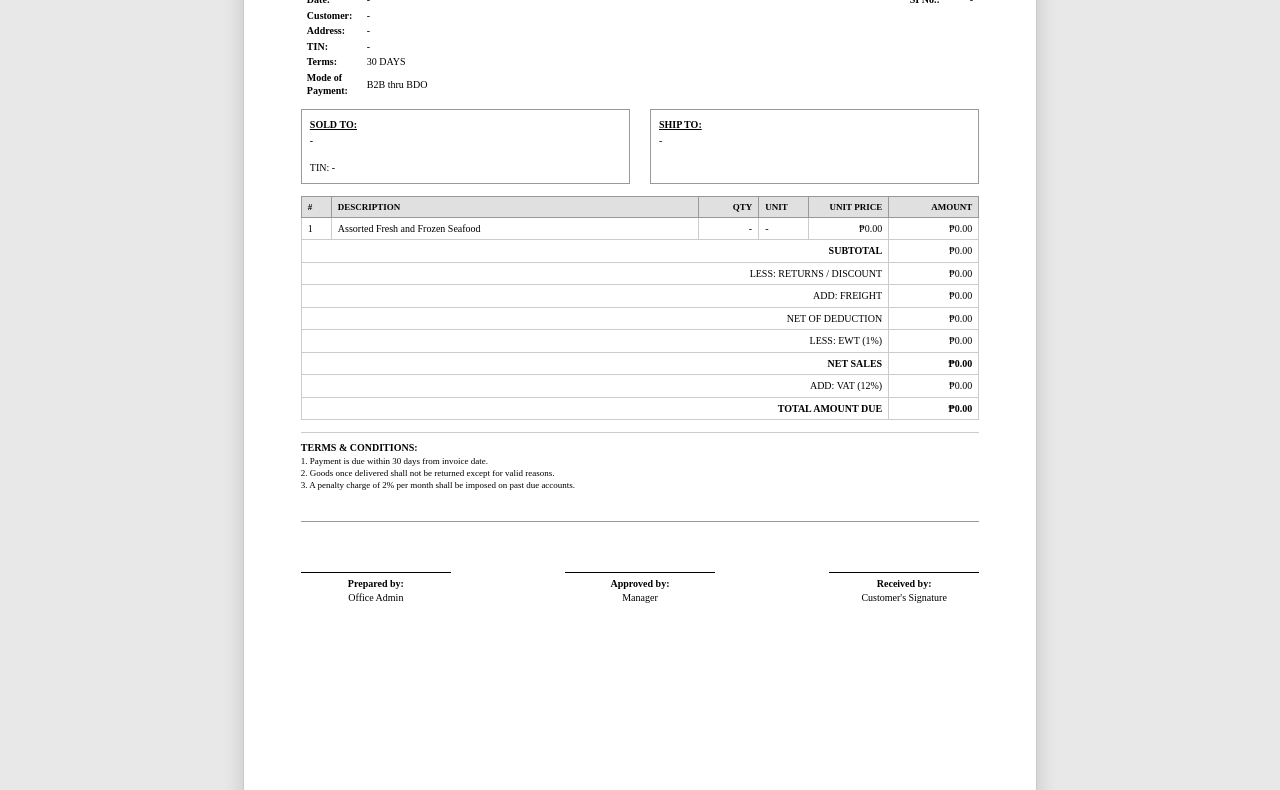
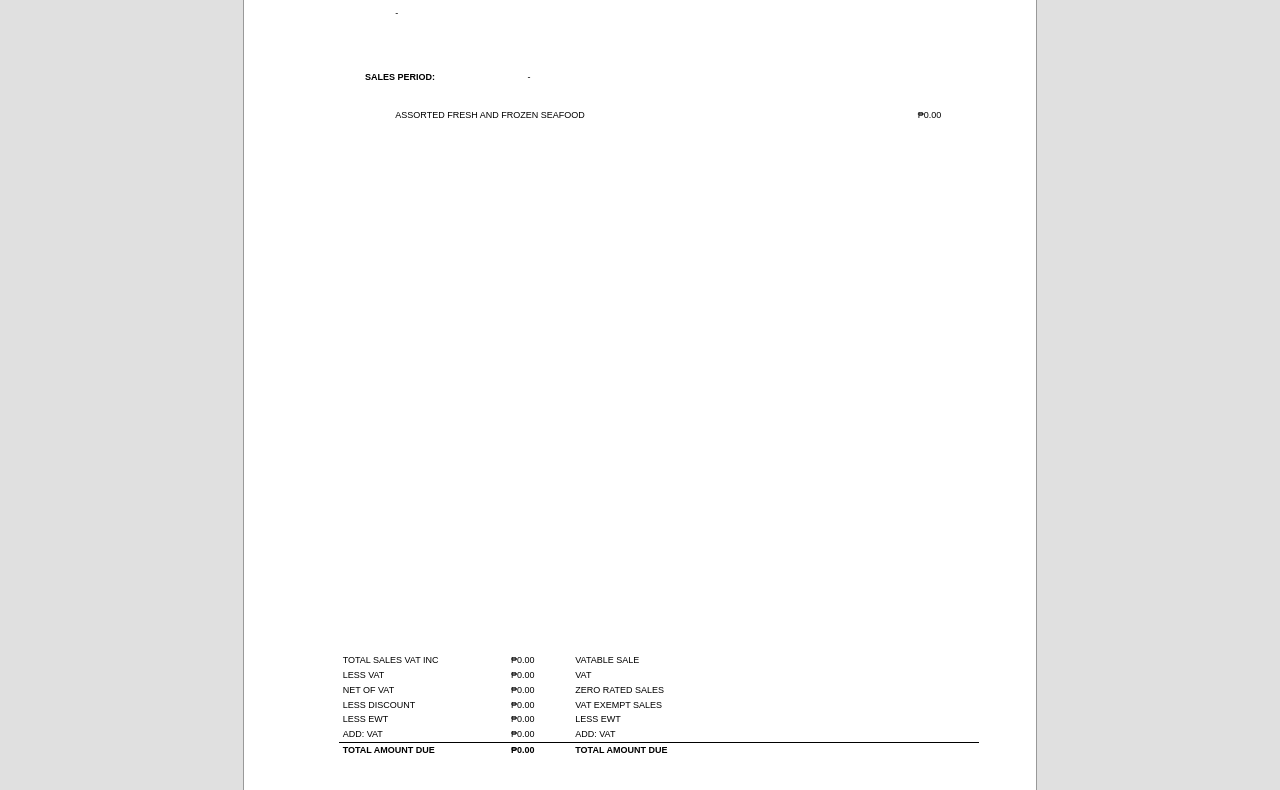
Before and after one commit to codencire-netizen/SATC-Accounting, a website: page invoice-print.html in a window 1280 px wide. Shown: the part 192-982 px from the top of the page. Drawn offline with Linux system fonts and the light colour scheme.

Commit message:
Update invoice print to match exact Excel SI format

```diff
--- a/invoice-print.html
+++ b/invoice-print.html
@@ -6,50 +6,41 @@
   <title>Sales Invoice - Sikat Araw Trading Corp.</title>
   <link rel="icon" type="image/png" href="assets/wholesale-sales-management-favicon.png">
   <style>
-    @page { size: A4; margin: 15mm; }
+    @page { size: A4; margin: 0; }
     * { box-sizing: border-box; margin: 0; padding: 0; }
-    body { font-family: 'Times New Roman', 'Arial', serif; background: #e8e8e8; padding: 20px; }
-    .invoice-sheet { background: #fff; color: #000; width: 210mm; min-height: 297mm; margin: 0 auto; padding: 12mm 15mm; border: 1px solid #ccc; box-shadow: 0 4px 20px rgba(0,0,0,.15); font-size: 11px; line-height: 1.35; position: relative; }
-    .invoice-top { display: flex; justify-content: space-between; align-items: flex-start; margin-bottom: 8px; }
-    .invoice-brand { display: flex; align-items: center; gap: 10px; }
-    .invoice-brand img { width: 70px; height: 70px; object-fit: contain; }
-    .invoice-brand-text strong { font-size: 13px; display: block; }
-    .invoice-brand-text small { font-size: 8px; color: #444; }
-    .invoice-title { text-align: right; }
-    .invoice-title h1 { font-size: 16px; text-decoration: underline; margin-bottom: 4px; }
-    .invoice-title p { font-size: 10px; }
-    .invoice-ref { display: flex; justify-content: space-between; margin-bottom: 10px; font-size: 10px; }
-    .invoice-ref table { border-collapse: collapse; }
-    .invoice-ref td { padding: 1px 6px; }
-    .invoice-ref td:first-child { font-weight: bold; width: 60px; }
-    .invoice-parties { display: flex; justify-content: space-between; margin-bottom: 12px; gap: 20px; }
-    .invoice-parties-box { flex: 1; border: 1px solid #999; padding: 8px; font-size: 10px; }
-    .invoice-parties-box strong { display: block; font-size: 10px; margin-bottom: 3px; text-decoration: underline; }
-    .invoice-items { width: 100%; border-collapse: collapse; margin: 10px 0; }
-    .invoice-items th { background: #e0e0e0; border: 1px solid #999; padding: 4px 6px; font-size: 9px; text-transform: uppercase; text-align: left; }
-    .invoice-items th.num { text-align: right; }
-    .invoice-items td { border: 1px solid #ccc; padding: 4px 6px; font-size: 10px; }
-    .invoice-items td.num { text-align: right; font-variant-numeric: tabular-nums; }
-    .invoice-totals { display: flex; justify-content: flex-end; margin-top: 8px; }
-    .invoice-totals table { border-collapse: collapse; width: 280px; }
-    .invoice-totals td { padding: 3px 8px; font-size: 10px; border-bottom: 1px solid #ddd; }
-    .invoice-totals td:first-child { text-align: right; font-weight: bold; }
-    .invoice-totals td:last-child { text-align: right; width: 100px; }
-    .invoice-totals .total-row td { border-top: 2px solid #000; font-weight: bold; font-size: 11px; }
-    .invoice-terms { margin-top: 12px; font-size: 9px; border-top: 1px solid #ccc; padding-top: 8px; }
-    .invoice-terms strong { font-size: 10px; }
-    .invoice-footer { display: flex; justify-content: space-between; margin-top: 30px; padding-top: 10px; border-top: 1px solid #999; font-size: 10px; }
-    .invoice-footer div { text-align: center; }
-    .invoice-footer .sig-line { border-top: 1px solid #000; width: 150px; margin-top: 40px; padding-top: 4px; }
-    .print-bar { position: fixed; top: 0; left: 0; right: 0; background: #1d6fd6; color: #fff; padding: 12px 20px; display: flex; justify-content: center; gap: 12px; z-index: 100; box-shadow: 0 2px 8px rgba(0,0,0,.2); }
+    body { font-family: 'Arial', sans-serif; background: #e0e0e0; padding: 10px; }
+    .print-bar { position: fixed; top: 0; left: 0; right: 0; background: #1d6fd6; color: #fff; padding: 10px 20px; display: flex; justify-content: center; gap: 12px; z-index: 100; }
     .print-bar button { padding: 8px 20px; border: none; border-radius: 6px; cursor: pointer; font-size: 13px; font-weight: 600; }
     .print-bar .btn-print { background: #fff; color: #1d6fd6; }
     .print-bar .btn-back { background: rgba(255,255,255,.2); color: #fff; }
-    body { padding-top: 60px; }
+    body { padding-top: 55px; }
+    .si-sheet {
+      width: 210mm; height: 297mm; margin: 0 auto; padding: 10mm 12mm;
+      background: #fff; border: 1px solid #999; font-size: 9px; line-height: 1.2;
+      position: relative; overflow: hidden;
+    }
+    .si-mark { position: absolute; top: 8mm; left: 40mm; font-size: 10px; font-weight: bold; }
+    .si-date { position: absolute; top: 8mm; right: 15mm; font-size: 9px; }
+    .si-customer { position: absolute; top: 25mm; left: 40mm; font-size: 11px; font-weight: bold; }
+    .si-tin { position: absolute; top: 32mm; left: 40mm; font-size: 9px; }
+    .si-address { position: absolute; top: 38mm; left: 40mm; right: 15mm; font-size: 9px; }
+    .si-period-label { position: absolute; top: 55mm; left: 32mm; font-size: 9px; font-weight: bold; }
+    .si-period-value { position: absolute; top: 55mm; left: 75mm; font-size: 9px; }
+    .si-product { position: absolute; top: 65mm; left: 40mm; right: 20mm; font-size: 9px; }
+    .si-amount { position: absolute; top: 65mm; right: 25mm; font-size: 9px; text-align: right; }
+    .si-totals { position: absolute; bottom: 60mm; left: 25mm; right: 15mm; }
+    .si-totals table { width: 100%; border-collapse: collapse; font-size: 9px; }
+    .si-totals td { padding: 2px 4px; }
+    .si-totals .label { text-align: left; width: 120px; }
+    .si-totals .value { text-align: right; width: 80px; }
+    .si-totals .total-row { border-top: 1px solid #000; font-weight: bold; }
+    .si-prepared { position: absolute; bottom: 25mm; left: 32mm; font-size: 9px; }
+    .si-signature { position: absolute; bottom: 25mm; right: 15mm; text-align: center; }
+    .si-signature .sig-line { border-top: 1px solid #000; width: 120px; margin-top: 30px; padding-top: 4px; font-size: 8px; }
     @media print {
       body { background: #fff; padding: 0; }
       .print-bar { display: none !important; }
-      .invoice-sheet { border: none; box-shadow: none; width: 100%; padding: 0; margin: 0; }
+      .si-sheet { border: none; box-shadow: none; width: 100%; height: auto; padding: 0; margin: 0; }
     }
   </style>
 </head>
@@ -58,128 +49,65 @@
     <button class="btn-print" onclick="window.print()">Print Invoice</button>
     <button class="btn-back" onclick="history.back()">Back</button>
   </div>
-  <div class="invoice-sheet" id="invoiceSheet">
-    <div class="invoice-top">
-      <div class="invoice-brand">
-        <img src="assets/satc-logo-clean.png" alt="Sikat Araw Trading Corp." />
-        <div class="invoice-brand-text">
-          <strong>SIKAT ARAW TRADING CORP.</strong>
-          <small>Rm. 1115 State Center Bldg. 333 Juan Luna St., Binondo Manila</small><br>
-          <small>Tel. Nos. 02-8-242-5511 to 18, Fax. No.: 02-8-24255-15</small><br>
-          <small>email: cold_storage888@yahoo.com</small>
-        </div>
-      </div>
-      <div class="invoice-title">
-        <h1>SALES INVOICE</h1>
-      </div>
+  <div class="si-sheet">
+    <div class="si-mark">x</div>
+    <div class="si-date" id="siDate">-</div>
+    <div class="si-customer" id="siCustomer">-</div>
+    <div class="si-tin" id="siTin">-</div>
+    <div class="si-address" id="siAddress">-</div>
+    <div class="si-period-label">SALES PERIOD:</div>
+    <div class="si-period-value" id="siPeriod">-</div>
+    <div class="si-product" id="siProduct">ASSORTED FRESH AND FROZEN SEAFOOD</div>
+    <div class="si-amount" id="siAmount">-</div>
+    <div class="si-totals">
+      <table>
+        <tr><td class="label">TOTAL SALES VAT INC</td><td class="value" id="siTotalSales">-</td><td></td><td>VATABLE SALE</td></tr>
+        <tr><td class="label">LESS VAT</td><td class="value" id="siLessVat">-</td><td></td><td>VAT</td></tr>
+        <tr><td class="label">NET OF VAT</td><td class="value" id="siNetVat">-</td><td></td><td>ZERO RATED SALES</td></tr>
+        <tr><td class="label">LESS DISCOUNT</td><td class="value" id="siDiscount">-</td><td></td><td>VAT EXEMPT SALES</td></tr>
+        <tr><td class="label">LESS EWT</td><td class="value" id="siEwt">-</td><td></td><td>LESS EWT</td></tr>
+        <tr><td class="label">ADD: VAT</td><td class="value" id="siAddVat">-</td><td></td><td>ADD: VAT</td></tr>
+        <tr class="total-row"><td class="label">TOTAL AMOUNT DUE</td><td class="value" id="siTotalDue">-</td><td></td><td>TOTAL AMOUNT DUE</td></tr>
+      </table>
     </div>
-    <div class="invoice-ref">
-      <div>
-        <table>
-          <tr><td>Date:</td><td id="printDate">-</td></tr>
-          <tr><td>Customer:</td><td id="printCustomerName">-</td></tr>
-          <tr><td>Address:</td><td id="printAddress">-</td></tr>
-          <tr><td>TIN:</td><td id="printTin">-</td></tr>
-          <tr><td>Terms:</td><td id="printTerms">-</td></tr>
-          <tr><td>Mode of Payment:</td><td id="printModePayment">-</td></tr>
-        </table>
-      </div>
-      <div>
-        <table>
-          <tr><td>SI No.:</td><td id="printSiNo">-</td></tr>
-        </table>
-      </div>
-    </div>
-    <div class="invoice-parties">
-      <div class="invoice-parties-box">
-        <strong>SOLD TO:</strong>
-        <div id="printSoldTo">-</div>
-      </div>
-      <div class="invoice-parties-box">
-        <strong>SHIP TO:</strong>
-        <div id="printShipTo">-</div>
-      </div>
-    </div>
-    <table class="invoice-items">
-      <thead>
-        <tr>
-          <th style="width:30px;">#</th>
-          <th>DESCRIPTION</th>
-          <th class="num" style="width:60px;">QTY</th>
-          <th style="width:50px;">UNIT</th>
-          <th class="num" style="width:80px;">UNIT PRICE</th>
-          <th class="num" style="width:90px;">AMOUNT</th>
-        </tr>
-      </thead>
-      <tbody id="printItemsBody">
-      </tbody>
-      <tfoot>
-        <tr><td colspan="5" class="num"><strong>SUBTOTAL</strong></td><td class="num" id="printSubtotal">₱0.00</td></tr>
-        <tr><td colspan="5" class="num">LESS: RETURNS / DISCOUNT</td><td class="num" id="printReturns">₱0.00</td></tr>
-        <tr><td colspan="5" class="num">ADD: FREIGHT</td><td class="num" id="printFreight">₱0.00</td></tr>
-        <tr><td colspan="5" class="num">NET OF DEDUCTION</td><td class="num" id="printNetDeduction">₱0.00</td></tr>
-        <tr><td colspan="5" class="num">LESS: EWT (1%)</td><td class="num" id="printEwt">₱0.00</td></tr>
-        <tr><td colspan="5" class="num"><strong>NET SALES</strong></td><td class="num" id="printNetSales"><strong>₱0.00</strong></td></tr>
-        <tr><td colspan="5" class="num">ADD: VAT (12%)</td><td class="num" id="printVat">₱0.00</td></tr>
-        <tr class="total-row"><td colspan="5" class="num"><strong>TOTAL AMOUNT DUE</strong></td><td class="num" id="printTotalDue"><strong>₱0.00</strong></td></tr>
-      </tfoot>
-    </table>
-    <div class="invoice-terms">
-      <strong>TERMS & CONDITIONS:</strong><br>
-      1. Payment is due within <span id="printTermsDays">30</span> days from invoice date.<br>
-      2. Goods once delivered shall not be returned except for valid reasons.<br>
-      3. A penalty charge of 2% per month shall be imposed on past due accounts.
-    </div>
-    <div class="invoice-footer">
-      <div>
-        <div class="sig-line"></div>
-        <strong>Prepared by:</strong><br>
-        <span id="printPreparedBy">-</span>
-      </div>
-      <div>
-        <div class="sig-line"></div>
-        <strong>Approved by:</strong><br>
-        <span id="printApprovedBy">-</span>
-      </div>
-      <div>
-        <div class="sig-line"></div>
-        <strong>Received by:</strong><br>
-        <span>Customer's Signature</span>
-      </div>
+    <div class="si-prepared">Prepared by: <span id="siPreparedBy">-</span></div>
+    <div class="si-signature">
+      <div class="sig-line"></div>
+      <small>Authorized Signature</small>
     </div>
   </div>
   <script>
     const p = new URLSearchParams(window.location.search);
     const fmt = (v) => '₱' + Number(v || 0).toLocaleString('en-PH', {minimumFractionDigits: 2, maximumFractionDigits: 2});
-    document.getElementById('printSiNo').textContent = p.get('invNo') || '-';
-    document.getElementById('printDate').textContent = p.get('date') || '-';
-    document.getElementById('printCustomerName').textContent = p.get('customer') || '-';
-    document.getElementById('printAddress').textContent = p.get('address') || '-';
-    document.getElementById('printTin').textContent = p.get('tin') || '-';
-    document.getElementById('printTerms').textContent = (p.get('terms') || '30') + ' DAYS';
-    document.getElementById('printTermsDays').textContent = p.get('terms') || '30';
-    document.getElementById('printModePayment').textContent = p.get('modePayment') || 'B2B thru BDO';
-    document.getElementById('printSoldTo').innerHTML = (p.get('customer') || '-') + '<br>' + (p.get('address') || '') + '<br>TIN: ' + (p.get('tin') || '-');
-    document.getElementById('printShipTo').innerHTML = (p.get('customer') || '-') + '<br>' + (p.get('address') || '');
+    const dateVal = p.get('date');
+    let dateStr = '-';
+    if (dateVal) { const d = new Date(dateVal); dateStr = d.toLocaleDateString('en-PH', {year:'numeric',month:'long',day:'2-digit'}); }
+    document.getElementById('siDate').textContent = dateStr;
+    document.getElementById('siCustomer').textContent = ' ' + (p.get('customer') || '-');
+    document.getElementById('siTin').textContent = ' ' + (p.get('tin') || '-');
+    document.getElementById('siAddress').textContent = ' ' + (p.get('address') || '-');
+    document.getElementById('siPeriod').textContent = p.get('period') || '-';
     const gross = parseFloat(p.get('gross') || 0);
     const freight = parseFloat(p.get('freight') || 0);
     const returns = parseFloat(p.get('returns') || 0);
     const ewt = parseFloat(p.get('ewt') || 0);
-    const netDeduction = gross + freight - returns;
-    const netSales = netDeduction - ewt;
-    const vat = netSales * 0.12;
-    const totalDue = netSales + vat;
-    document.getElementById('printItemsBody').innerHTML = '<tr><td>1</td><td>' + (p.get('description') || 'Assorted Fresh and Frozen Seafood') + '</td><td class="num">' + (p.get('qty') || '-') + '</td><td>' + (p.get('unit') || '-') + '</td><td class="num">' + fmt(p.get('unitPrice') || 0) + '</td><td class="num">' + fmt(gross) + '</td></tr>';
-    document.getElementById('printSubtotal').textContent = fmt(gross);
-    document.getElementById('printReturns').textContent = fmt(returns);
-    document.getElementById('printFreight').textContent = fmt(freight);
-    document.getElementById('printNetDeduction').textContent = fmt(netDeduction);
-    document.getElementById('printEwt').textContent = fmt(ewt);
-    document.getElementById('printNetSales').innerHTML = '<strong>' + fmt(netSales) + '</strong>';
-    document.getElementById('printVat').textContent = fmt(vat);
-    document.getElementById('printTotalDue').innerHTML = '<strong>' + fmt(totalDue) + '</strong>';
-    document.getElementById('printPreparedBy').textContent = p.get('preparedBy') || 'Office Admin';
-    document.getElementById('printApprovedBy').textContent = p.get('approvedBy') || 'Manager';
+    const discount = parseFloat(p.get('discount') || 0);
+    const totalSalesVatInc = gross + freight;
+    const lessVat = totalSalesVatInc / 1.12 * 0.12;
+    const netVat = totalSalesVatInc - lessVat;
+    const lessDiscount = discount;
+    const lessEwt = ewt;
+    const addVat = lessVat;
+    const totalDue = netVat - lessDiscount - lessEwt + addVat;
+    document.getElementById('siAmount').textContent = fmt(gross);
+    document.getElementById('siTotalSales').textContent = fmt(totalSalesVatInc);
+    document.getElementById('siLessVat').textContent = fmt(lessVat);
+    document.getElementById('siNetVat').textContent = fmt(netVat);
+    document.getElementById('siDiscount').textContent = fmt(lessDiscount);
+    document.getElementById('siEwt').textContent = fmt(lessEwt);
+    document.getElementById('siAddVat').textContent = fmt(addVat);
+    document.getElementById('siTotalDue').textContent = fmt(totalDue);
+    document.getElementById('siPreparedBy').textContent = p.get('preparedBy') || 'M. Molo';
   </script>
 </body>
 </html>
```
